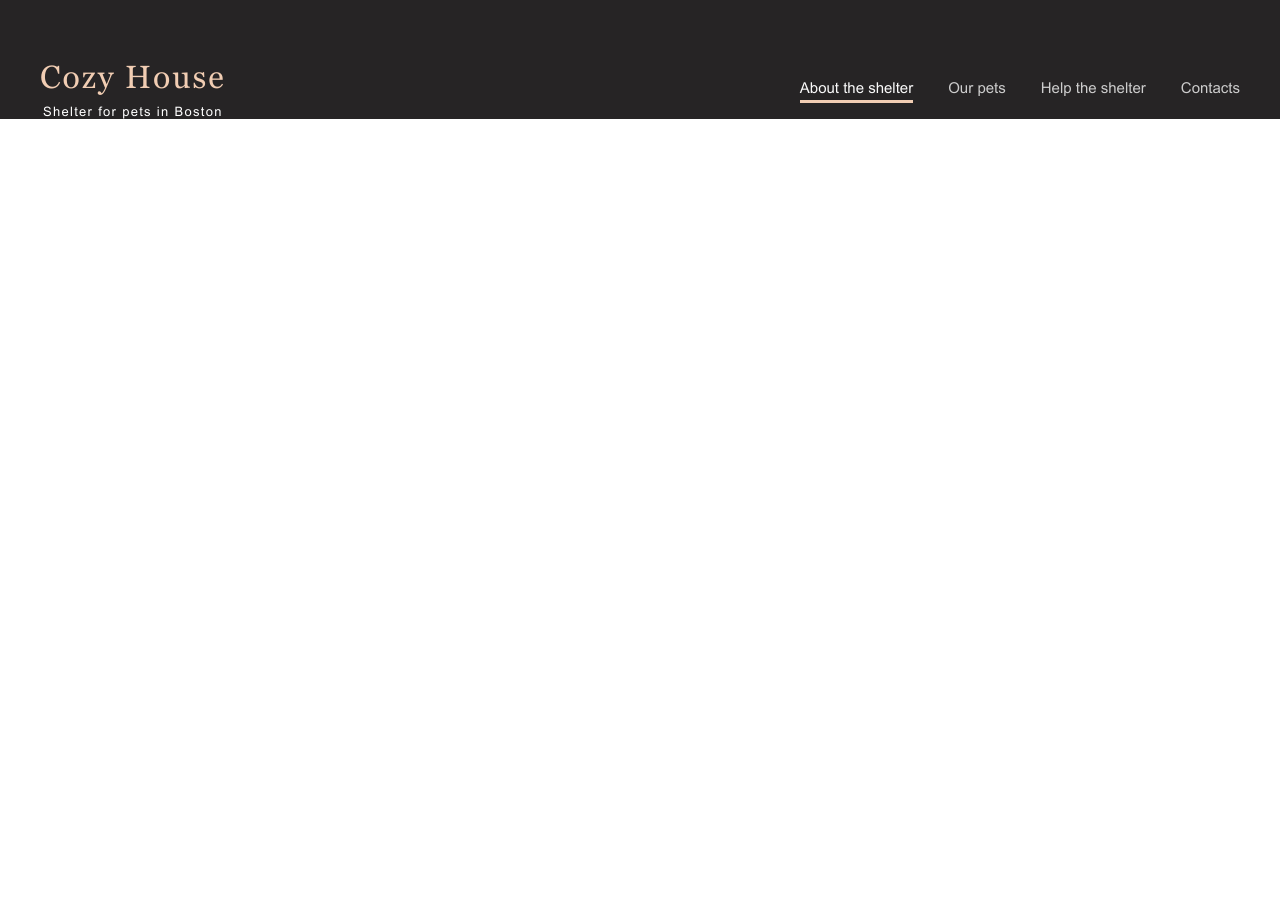
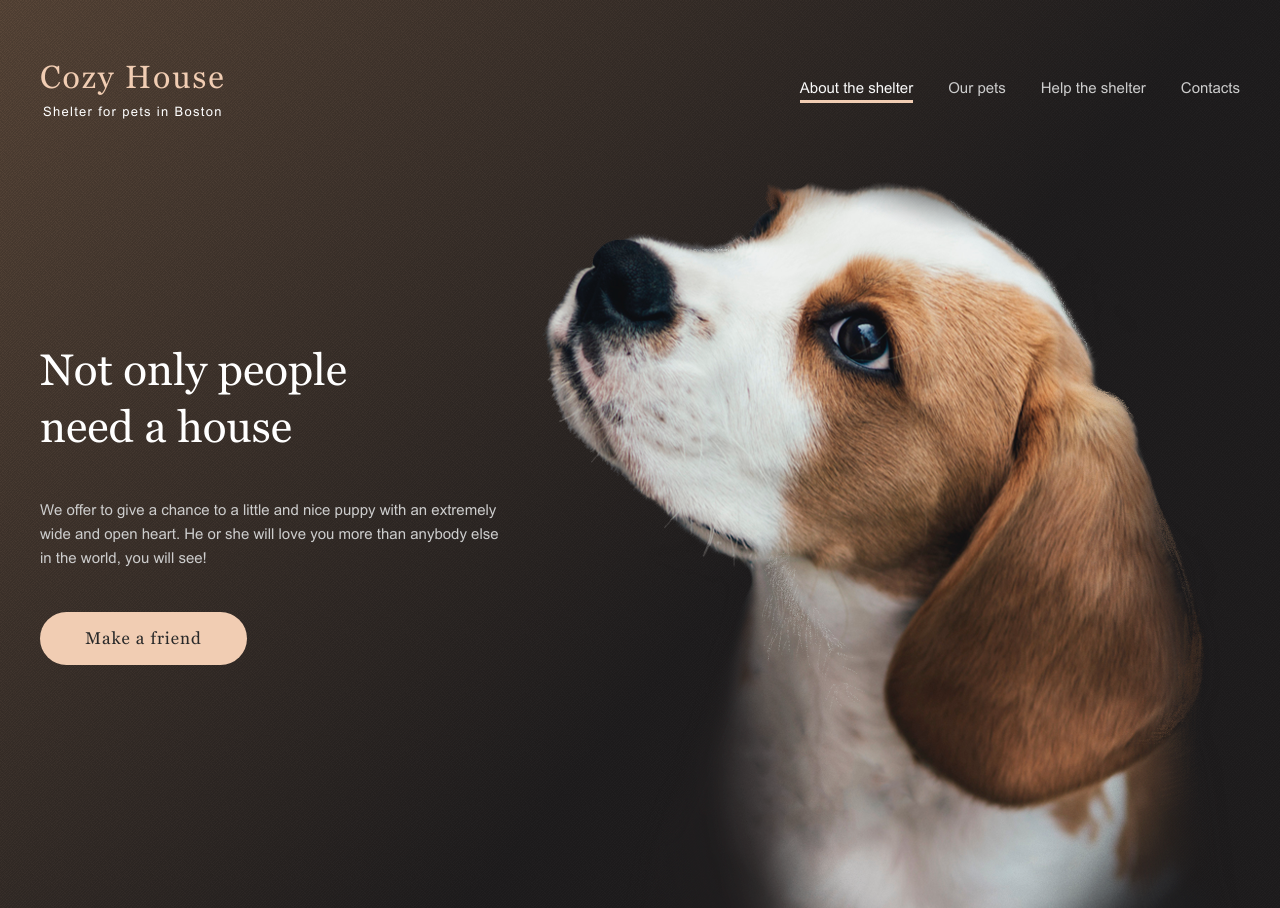
Before and after one commit to katpodg/shelter, a plain HTML site: page shelter/index.html in a window 1280 px wide. Before the commit the page ends 800 px from the top, so only its background shows below. Drawn offline with Linux system fonts and the light colour scheme.

Commit message:
feat: add not-only section and styles

```diff
--- a/shelter/index.html
+++ b/shelter/index.html
@@ -13,9 +13,9 @@
 <body class="page">
   <header class="header">
     <div class="header__wrapper wrapper">
-      <a class="logo header__logo">
+      <a href="#" class="logo header__logo">
         <h1 class="logo__title header__logo-title">Cozy House</h1>
-          <p class="logo__subtitle">Shelter for pets in Boston</p>
+        <p class="logo__subtitle">Shelter for pets in Boston</p>
       </a>
       <nav class="nav">
         <ul class="nav__list">
@@ -30,7 +30,12 @@
   </header>
   <main>
     <section class="not-only">
-
+      <div class="wrapper not-only__wrapper">
+        <h2 class="h2 not-only__title">Not only people need a house</h2>
+        <p class="text not-only__text">We offer to give a chance to a little and nice puppy with an extremely wide and open heart. He
+          or she will love you more than anybody else in the world, you will see!</p>
+        <a class="button not-only__button" href="#">Make a friend</a>
+      </div>
     </section>
   </main>
   <footer></footer>
--- a/shelter/style/scss/_variables.scss
+++ b/shelter/style/scss/_variables.scss
@@ -1,9 +1,13 @@
 :root {
   --dark-bg: #262425;
+  --color-dark: #292929;
   --text-primary-light: #cdcdcd;
   --color-primary:#f1cdb3;
+  --color-primary-light:#fddcc4;
   --color-lighten: #fafafa;
 }
 
 // scss vars
 $white: #ffffff;
+$gradient-lighter: #5b483a;
+$gradient-darker: #211f20;
--- /dev/null
+++ b/shelter/style/scss/assets/_buttons.scss
@@ -0,0 +1,19 @@
+.button {
+  width: 207px;
+  display: inline-block;
+  text-align: center;
+  vertical-align: middle;
+  padding: 15px 5px;
+  text-decoration: none;
+  background-color: var(--color-primary);
+  border-radius: 100px;
+  font-family: Georgia, 'Times New Roman', Times, serif;
+  font-size: 17px;
+  line-height: 22.1px;
+  letter-spacing: 0.06rem;
+  cursor: pointer;
+
+  &:hover {
+    background-color: var(--color-primary-light);
+  }
+}
--- a/shelter/style/scss/assets/_link.scss
+++ b/shelter/style/scss/assets/_links.scss
@@ -8,7 +8,7 @@
     color: var(--color-lighten);
   }
 
-  &--active, &:active {
+  &--active {
     color: var(--color-lighten);
     border-bottom: 3px solid var(--color-primary);
   }
--- /dev/null
+++ b/shelter/style/scss/assets/_typography.scss
@@ -0,0 +1,11 @@
+.h2 {
+  font-family: Georgia, 'Times New Roman', Times, serif;
+  font-weight: 400;
+  font-size: 44px;
+  line-height: 57.2px;
+}
+
+.text {
+  font-size: 15px;
+  line-height: 24px;
+}
--- a/shelter/style/scss/blocks/_header.scss
+++ b/shelter/style/scss/blocks/_header.scss
@@ -1,9 +1,13 @@
 .header {
-  padding-top: 60px;
-  background-color: var(--dark-bg);
+  display: flex;
+  justify-content: center;
   color: var(--text-primary-light);
 
   &__wrapper {
+    position: absolute;
+    left: 0;
+    right: 0;
+    top: 60px;
     display: flex;
     justify-content: space-between;
     align-items: center;
@@ -11,5 +15,6 @@
 
   &__logo {
     display: block;
+    text-decoration: none;
   }
 }
--- /dev/null
+++ b/shelter/style/scss/blocks/_not-only.scss
@@ -0,0 +1,29 @@
+.not-only {
+  background-color: var(--dark-bg);
+  background-image: url('../../../img/noise_transparent.png'),
+                    linear-gradient(310deg, $gradient-darker 40%, $gradient-lighter 100%);
+  color: var(--text-primary-light);
+
+  &__wrapper {
+    padding-top: 342px;
+    padding-bottom: 243px;
+    background: url('../../../img/start-screen-puppy.png') no-repeat top 100% right 40px;
+  }
+
+  &__title {
+    width: 310px;
+    margin: 0;
+    color: $white;
+    margin-bottom: 42px;
+  }
+
+  &__text {
+    width: 460px;
+    margin: 0;
+    margin-bottom: 42px;
+  }
+
+  &__button {
+    color: var(--color-dark);
+  }
+}
--- a/shelter/style/scss/blocks/_page.scss
+++ b/shelter/style/scss/blocks/_page.scss
@@ -1,4 +1,5 @@
 .page {
+  position: relative;
   display: flex;
   flex-direction: column;
   justify-content: space-between;
--- a/shelter/style/scss/style.scss
+++ b/shelter/style/scss/style.scss
@@ -6,9 +6,12 @@
 
 //assets
 @import 'assets/logo';
-@import 'assets/link';
+@import 'assets/links';
+@import 'assets/typography';
+@import 'assets/buttons';
 
 //blocks
 @import 'blocks/page';
 @import 'blocks/header';
 @import 'blocks/nav';
+@import 'blocks/not-only';
```
Also changed, not shown: shelter/img/noise_transparent.png (added), shelter/img/noise_transparent@2x.png (added), shelter/img/start-screen-puppy.png (added), shelter/style/css/style.css.
